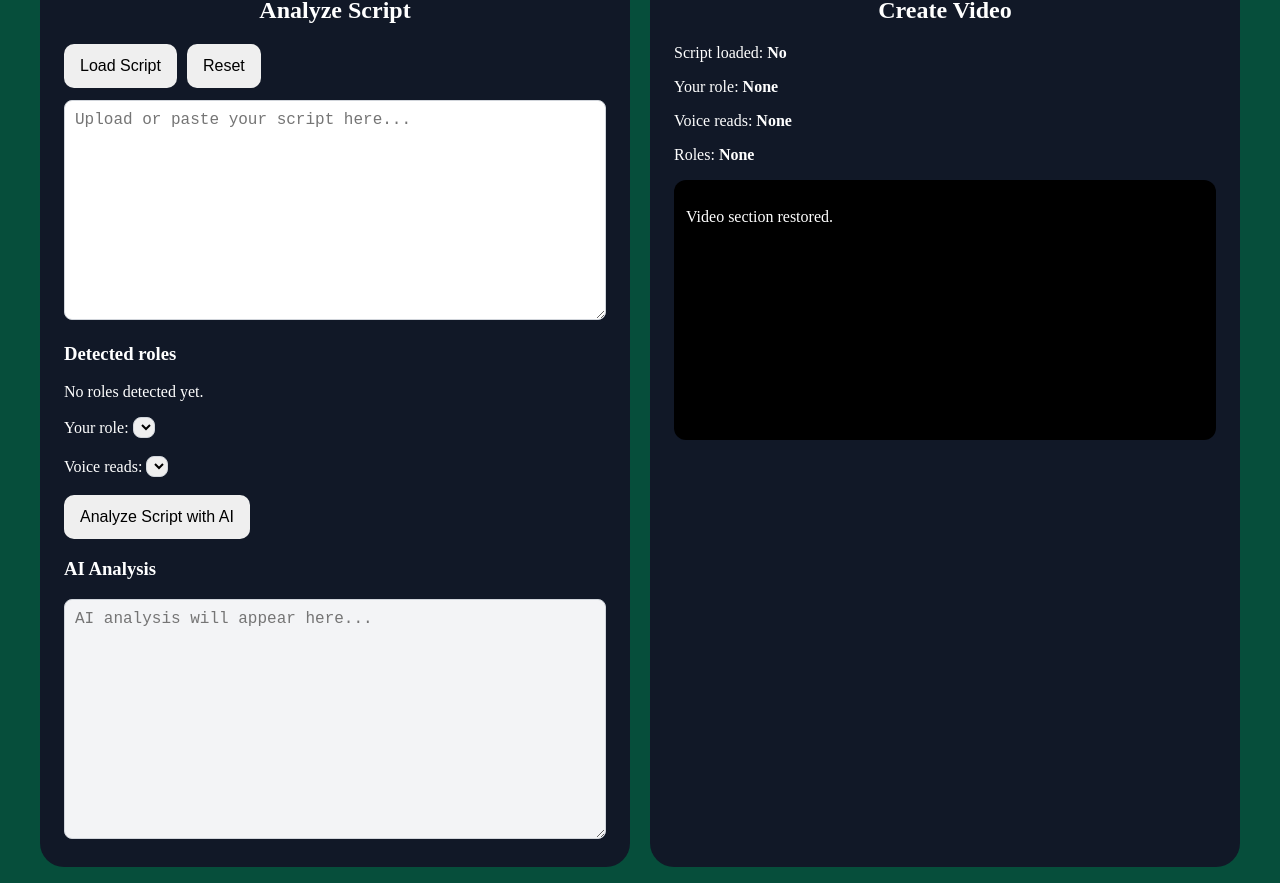
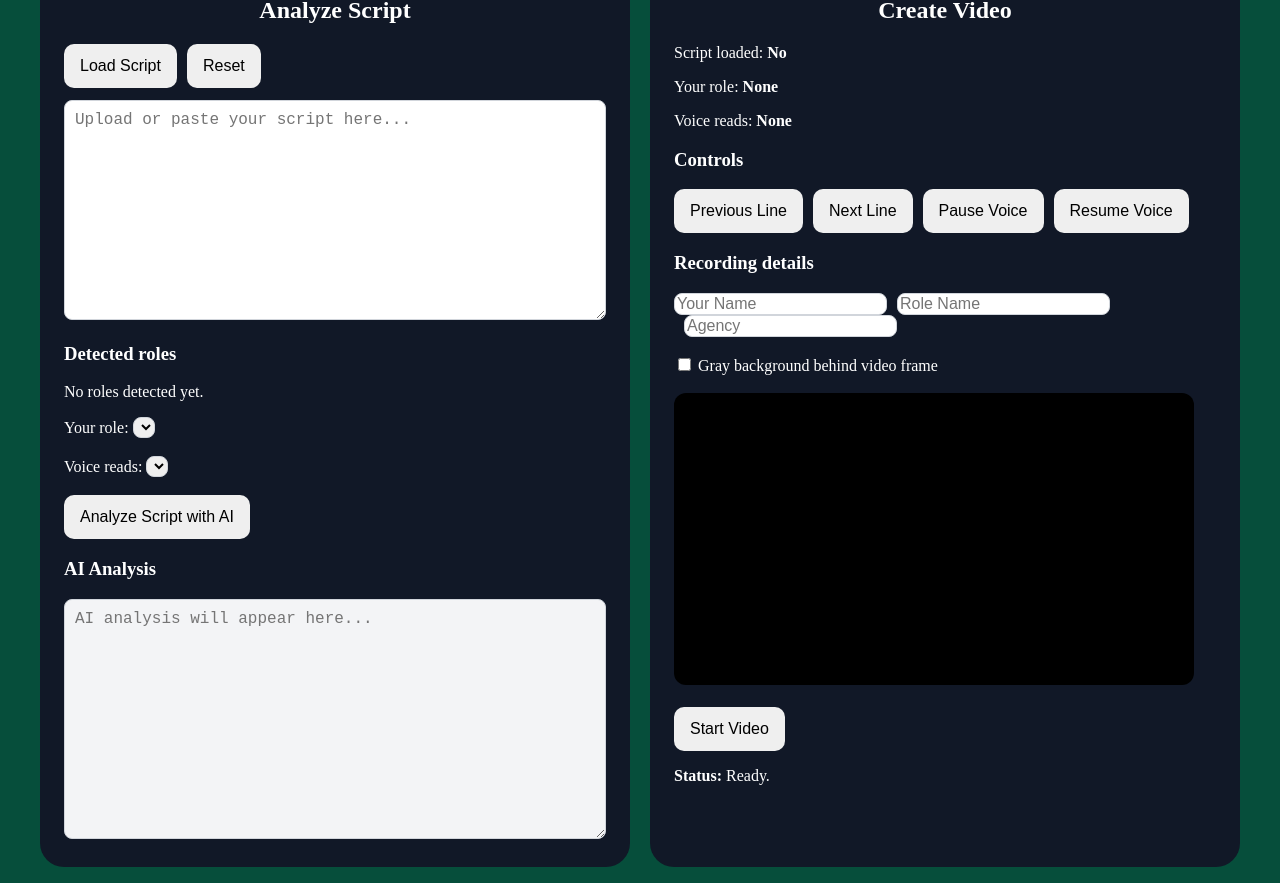
Before and after one commit to nelyivanova-maker/finaltake-ai, a Next.js app: page / in a window 1280 px wide. Shown: the part 230-1113 px from the top of the page. Built offline with nearby package versions, Linux system fonts and the light colour scheme.

Commit message:
Update CreateVideo.tsx

```diff
--- a/app/components/CreateVideo.tsx
+++ b/app/components/CreateVideo.tsx
@@ -1,4 +1,6 @@
 "use client";
+
+import { useRef, useState } from "react";
 
 type CreateVideoProps = {
   script: string;
@@ -13,6 +15,32 @@ export default function CreateVideo({
   myRole,
   voiceRole,
 }: CreateVideoProps) {
+  const [recording, setRecording] = useState(false);
+  const [status, setStatus] = useState("Ready.");
+  const videoRef = useRef<HTMLVideoElement | null>(null);
+
+  async function startVideo() {
+    setStatus("Starting video...");
+    setRecording(true);
+
+    const stream = await navigator.mediaDevices.getUserMedia({
+      video: true,
+      audio: true,
+    });
+
+    if (videoRef.current) {
+      videoRef.current.srcObject = stream;
+      await videoRef.current.play();
+    }
+
+    setStatus("Recording started.");
+  }
+
+  function stopVideo() {
+    setRecording(false);
+    setStatus("Video stopped.");
+  }
+
   return (
     <section
       style={{
@@ -43,33 +71,54 @@ export default function CreateVideo({
         <h2>Create Video</h2>
       </div>
 
-      <p>
-        Script loaded: <strong>{script ? "Yes" : "No"}</strong>
-      </p>
+      <p>Script loaded: <strong>{script ? "Yes" : "No"}</strong></p>
+      <p>Your role: <strong>{myRole || "None"}</strong></p>
+      <p>Voice reads: <strong>{voiceRole || "None"}</strong></p>
 
-      <p>
-        Your role: <strong>{myRole || "None"}</strong>
-      </p>
+      <h3>Controls</h3>
 
-      <p>
-        Voice reads: <strong>{voiceRole || "None"}</strong>
-      </p>
+      <button>Previous Line</button>
+      <button style={{ marginLeft: 10 }}>Next Line</button>
+      <button style={{ marginLeft: 10 }}>Pause Voice</button>
+      <button style={{ marginLeft: 10 }}>Resume Voice</button>
 
-      <p>
-        Roles: <strong>{roles.length ? roles.join(", ") : "None"}</strong>
-      </p>
+      <h3>Recording details</h3>
 
-      <div
+      <input placeholder="Your Name" />
+      <input placeholder="Role Name" style={{ marginLeft: 10 }} />
+      <input placeholder="Agency" style={{ marginLeft: 10 }} />
+
+      <br /><br />
+
+      <label>
+        <input type="checkbox" /> Gray background behind video frame
+      </label>
+
+      <br /><br />
+
+      <video
+        ref={videoRef}
+        autoPlay
+        muted
+        playsInline
         style={{
-          height: 260,
+          width: "100%",
+          maxWidth: 520,
+          aspectRatio: "16 / 9",
           background: "#000",
           borderRadius: 12,
-          padding: 12,
-          marginTop: 16,
         }}
-      >
-        <p>Video section restored.</p>
-      </div>
+      />
+
+      <br /><br />
+
+      {!recording ? (
+        <button onClick={startVideo}>Start Video</button>
+      ) : (
+        <button onClick={stopVideo}>Stop Video</button>
+      )}
+
+      <p><strong>Status:</strong> {status}</p>
     </section>
   );
 }
```
